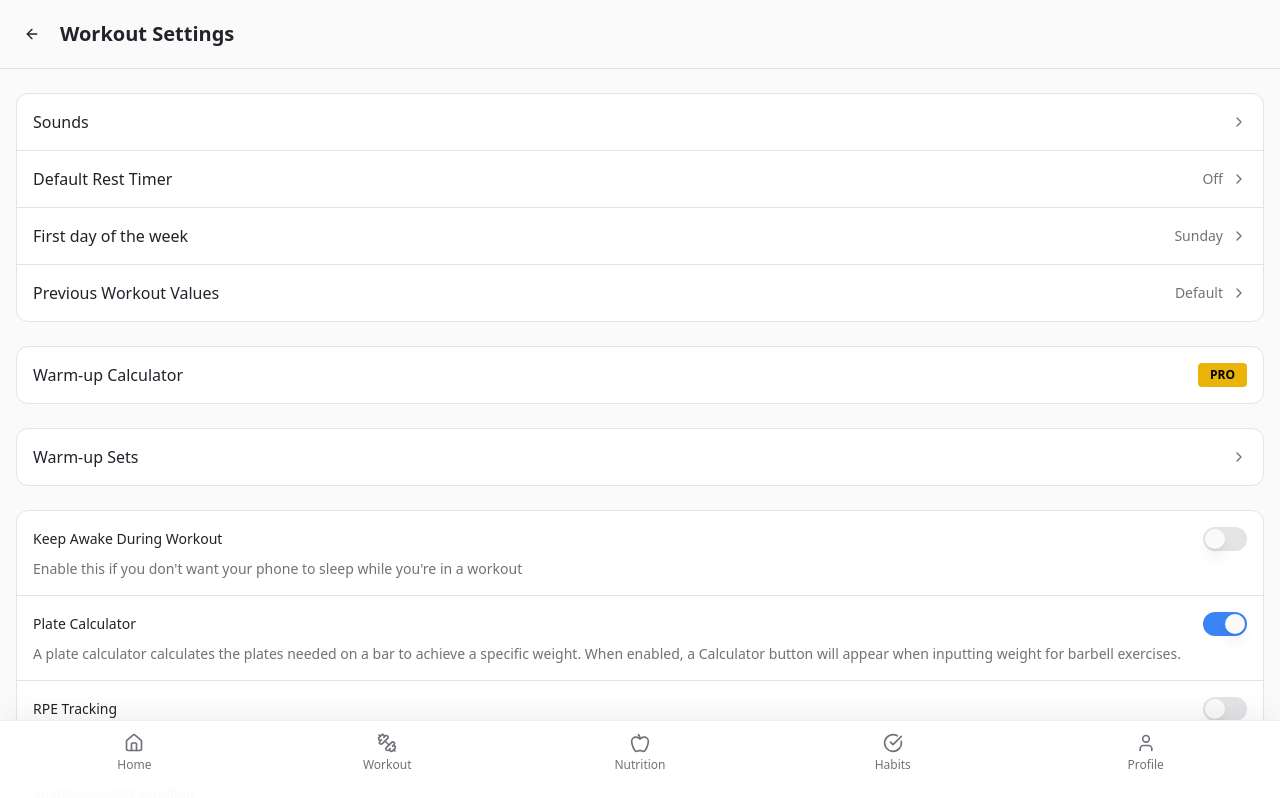
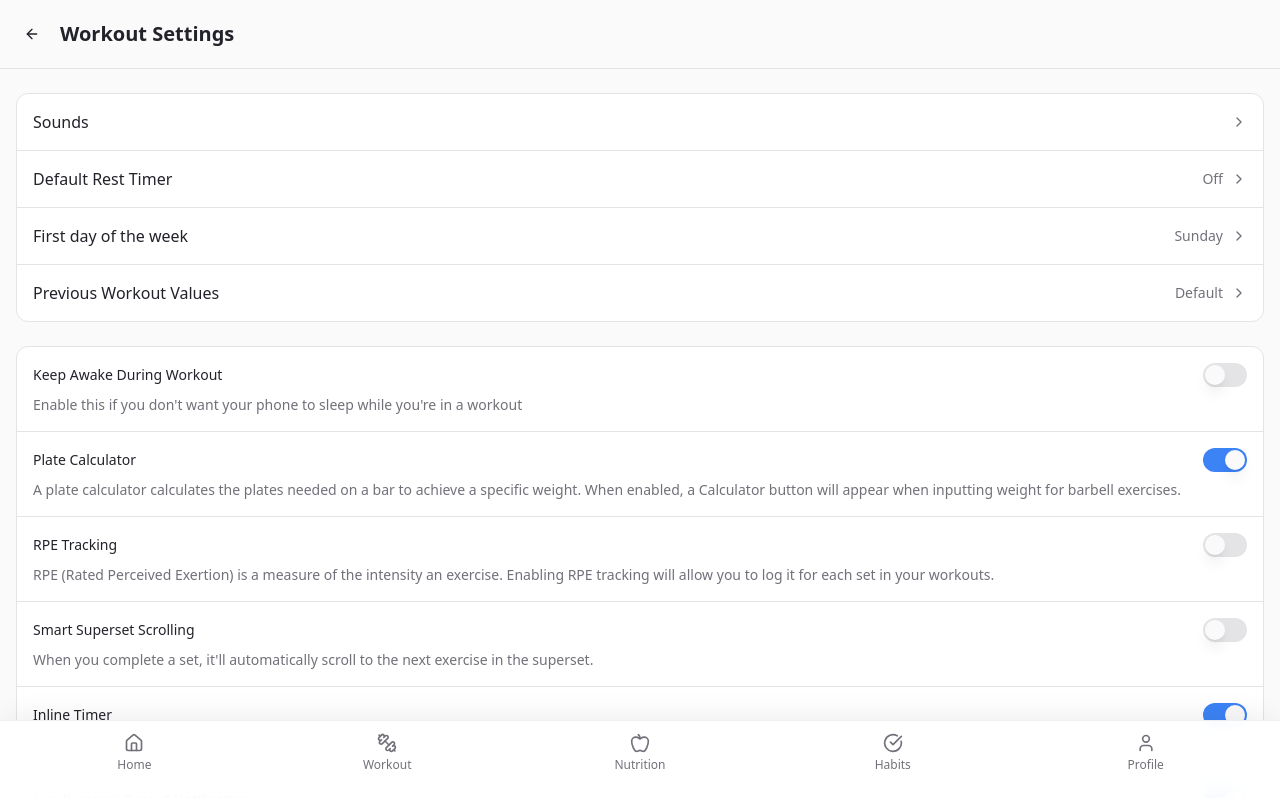
Before and after one commit to MFP-gif/streak-strong-app, a React (Vite) app: page /preferences/workout-settings in a window 1280 px wide. Shown: the top 798 px of the page. Built offline with nearby package versions, Linux system fonts and the light colour scheme.

Commit message:
Fix Workout Settings UI

```diff
--- a/src/pages/preferences/WorkoutSettings.tsx
+++ b/src/pages/preferences/WorkoutSettings.tsx
@@ -89,25 +89,6 @@ export const WorkoutSettings = () => {
               </div>
             </button>
           ))}
-        </div>
-
-        {/* Warm-up Calculator (PRO) */}
-        <div className="bg-card rounded-lg border">
-          <div className="flex items-center justify-between px-4 py-4">
-            <span className="font-medium">Warm-up Calculator</span>
-            <span className="px-3 py-1 text-xs font-semibold bg-yellow-500 text-black rounded">PRO</span>
-          </div>
-        </div>
-
-        {/* Warm-up Sets */}
-        <div className="bg-card rounded-lg border">
-          <button
-            onClick={() => navigate('/preferences/workout-settings/warmup-sets')}
-            className="w-full flex items-center justify-between px-4 py-4 text-left transition-colors hover:bg-muted/50"
-          >
-            <span className="font-medium">Warm-up Sets</span>
-            <ChevronRight size={16} className="text-muted-foreground" />
-          </button>
         </div>
 
         {/* Toggle Settings */}
```
